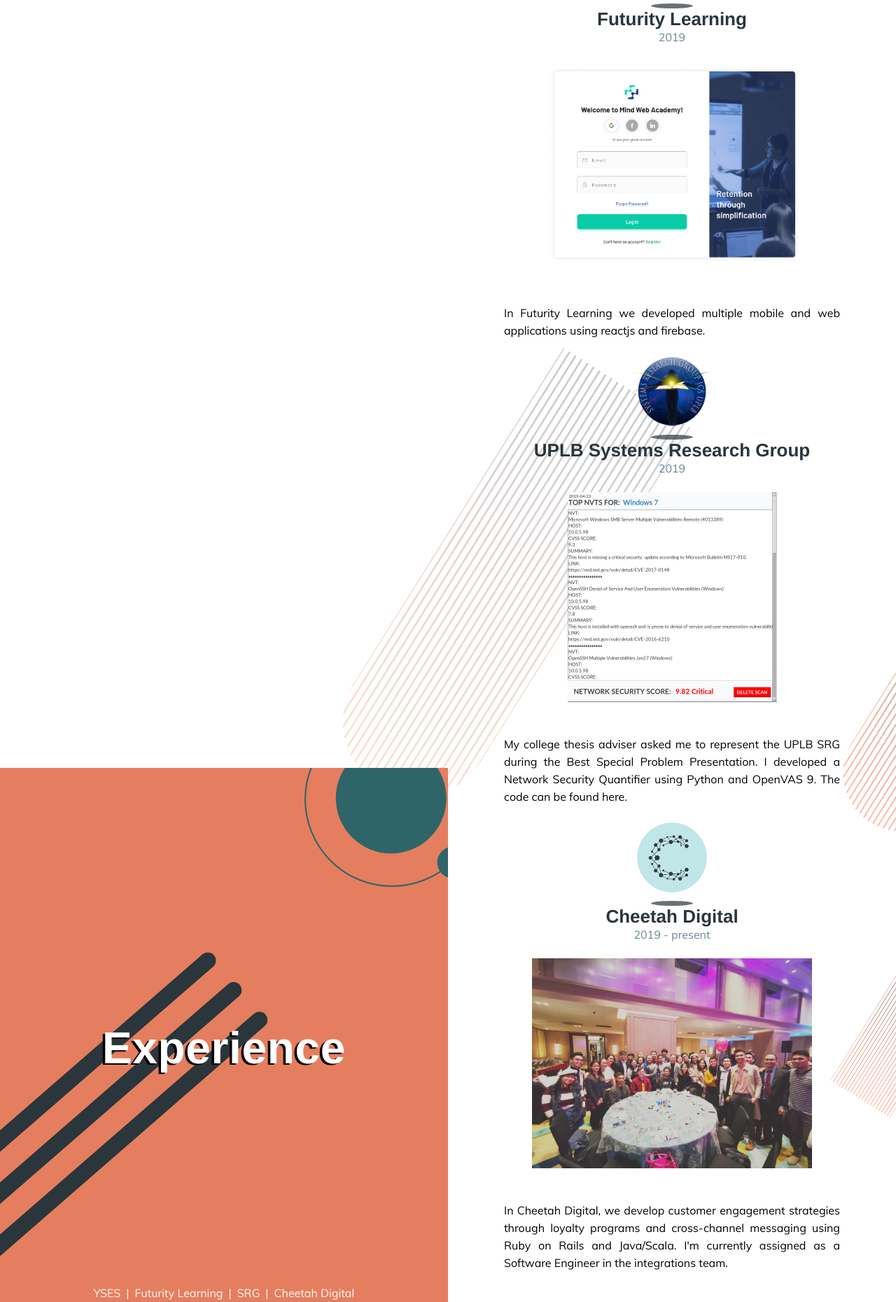
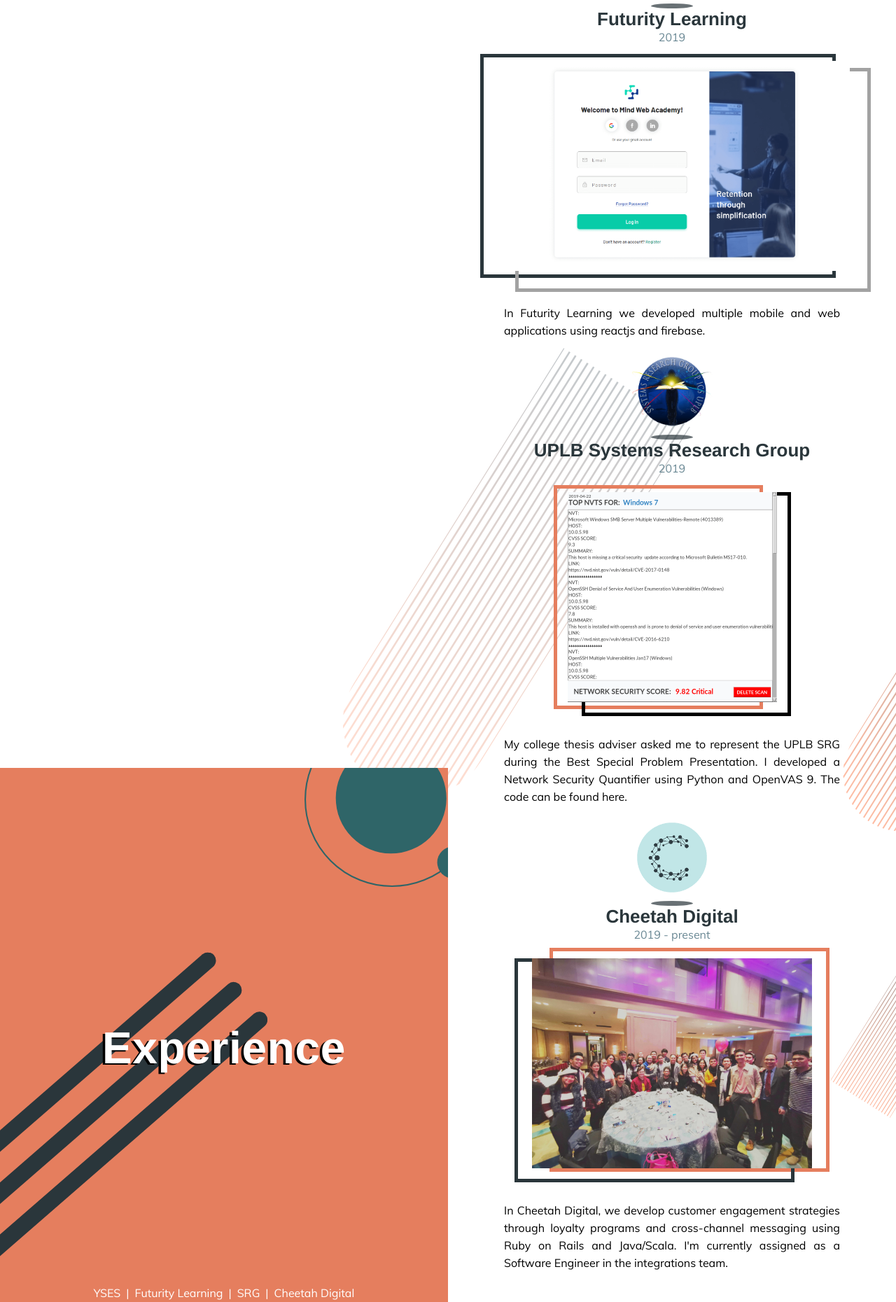
Before and after one commit to DavidBenavidez/davidralph.dev, a Gatsby site: page / in a window 1280 px wide. Shown: the part 2553-4413 px from the top of the page at 70% size. Built offline with nearby package versions, Linux system fonts and the light colour scheme; Gatsby itself is replaced by a stand-in of ours; a web font is replaced by a local one.

Commit message:
Add frames to pictures; Add compatibility to microsoft edge

```diff
--- a/src/pages/index.js
+++ b/src/pages/index.js
@@ -24,7 +24,7 @@
     const scrolling_section = document.getElementsByClassName('scrolling-section')[0];
 
     let is_past_bottom =
-      -scrolling_section.getBoundingClientRect().y >
+      -scrolling_section.getBoundingClientRect().top >
       scrolling_section.offsetHeight - window.innerHeight - 25;
 
     if (
--- a/src/sections/third-section.js
+++ b/src/sections/third-section.js
@@ -15,8 +15,19 @@
     <span className="scrolling-section-item-subheader">{year}</span>
     <div className="content-photo">
       <Image fixed={image2.childImageSharp.fixed} />
+      <div
+        data-sal="zoom-out"
+        data-sal-delay="200"
+        data-sal-easing="ease"
+        className={`content-photo-frames content-photo-frames-${id}-1`}
+      />
+      <div
+        data-sal="zoom-out"
+        data-sal-delay="200"
+        data-sal-easing="ease"
+        className={`content-photo-frames content-photo-frames-${id}-2`}
+      />
     </div>
-
     <div className="content">
       <span className="content-description">{content}</span>
     </div>
--- a/src/stylesheets/sections/third-section.scss
+++ b/src/stylesheets/sections/third-section.scss
@@ -231,6 +231,75 @@
             display: flex;
             justify-content: center;
             max-width: 100%;
+            position: relative;
+            z-index: 1;
+
+            &-frames {
+              position: absolute;
+              width: 100%;
+              height: 320px;
+              z-index: -1;
+              left: 0;
+
+              &-experience-yses {
+
+                &-1 {
+                  border: 5px solid $primary-color;
+                  top: -20px;
+                  left: 20px;
+                }
+
+                &-2 {
+                  border: 5px solid $emphasis-color;
+                  top: 5px;
+                  left: -30px;
+                }
+              }
+
+              &-experience-futurity {
+
+                &-1 {
+                  border: 5px solid $secondary-color;
+                  top: -10px;
+                  left: -20px;
+                }
+
+                &-2 {
+                  border: 5px solid $gray-color;
+                  left: 30px;
+                  top: 10px;
+                }
+              }
+
+              &-experience-srg {
+
+                &-1 {
+                  border: 5px solid $emphasis-color;
+                  top: -10px;
+                  left: -20px;
+                }
+
+                &-2 {
+                  border: 5px solid $black-color;
+                  left: 20px;
+                }
+              }
+
+              &-experience-cheetah {
+
+                &-1 {
+                  border: 5px solid $emphasis-color;
+                  top: -15px;
+                  left: 25px;
+                }
+
+                &-2 {
+                  border: 5px solid $secondary-color;
+                  left: -25px;
+                }
+              }
+
+            }
           }
         }
       }
--- a/src/stylesheets/theme/colors.scss
+++ b/src/stylesheets/theme/colors.scss
@@ -2,7 +2,6 @@
 $black-color: #000000;
 $white-color: #FFFFFF;
 $gray-color: #a2a2a2;
-$cerulean-color: #007EA7;
 
 /* Theme Colors */
 $primary-color: #2f6568;
```
